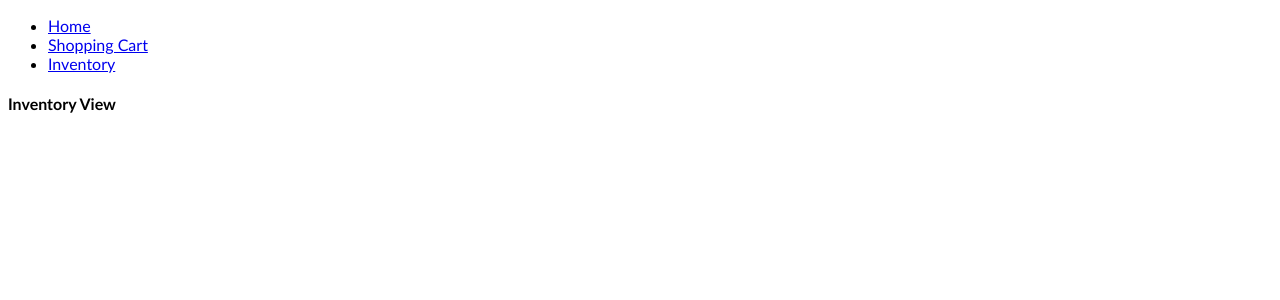
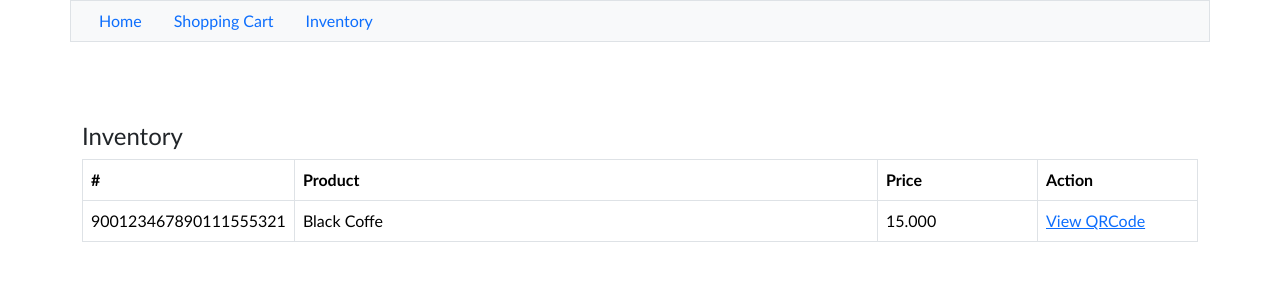
Before and after one commit to qaiserlab/qrcart, a Next.js app: page /inventory in a window 1280 px wide. Shown: the top 300 px of the page. Built offline with nearby package versions, Linux system fonts and the light colour scheme.

Commit message:
feat(inventory): appearance

```diff
--- a/package.json
+++ b/package.json
@@ -9,11 +9,13 @@
     "lint": "next lint"
   },
   "dependencies": {
+    "bootstrap": "^5.3.3",
     "next": "14.2.4",
     "qr-creator": "^1.0.0",
     "qr-scanner": "^1.4.2",
     "react": "^18",
-    "react-dom": "^18"
+    "react-dom": "^18",
+    "reactstrap": "^9.2.2"
   },
   "devDependencies": {
     "@types/node": "^20",
--- a/src/app/layout.tsx
+++ b/src/app/layout.tsx
@@ -1,5 +1,8 @@
+import 'bootstrap/dist/css/bootstrap.min.css'
+
 import "@/styles/main.css"
 import MenuWidget from "@/widgets/MenuWidget"
+import { Col, Container, Row } from 'reactstrap'
 
 export default function AppLayout({
   children,
@@ -9,11 +12,18 @@ export default function AppLayout({
   return (
     <html>
       <body>
-        <section>
-          <MenuWidget />
-
-          {children}
-        </section>
+        <Container>
+          <Row>
+            <Col className="bg-light border">
+              <MenuWidget />
+            </Col>
+          </Row>
+          <Row>
+            <Col style={{ marginTop: 80 }}>
+              {children}
+            </Col>
+          </Row>
+        </Container>
       </body>
     </html>
 
--- a/src/views/InventoryView.tsx
+++ b/src/views/InventoryView.tsx
@@ -1,9 +1,31 @@
 "use client"
+
+import { Table } from "reactstrap"
 
 export default function InventoryView() {
   return (
     <section>
-      <h4>Inventory View</h4>
+      <h4>Inventory</h4>
+      <Table bordered>
+        <thead>
+          <tr>
+            <th style={{ width: 200}}>#</th>
+            <th>Product</th>
+            <th style={{ width: 160}}>Price</th>
+            <th style={{ width: 160}}>Action</th>
+          </tr>
+        </thead>
+        <tbody>
+          <tr>
+            <td>900123467890111555321</td>
+            <td>Black Coffe</td>
+            <td>15.000</td>
+            <td>
+              <a href="javascript:">View QRCode</a>
+            </td>
+          </tr>
+        </tbody>
+      </Table>
     </section>
   )
 }
--- a/src/widgets/MenuWidget.tsx
+++ b/src/widgets/MenuWidget.tsx
@@ -1,27 +1,27 @@
 "use client"
 
-import Link from "next/link"
+import { Nav, NavItem, NavLink } from "reactstrap"
 
 export default function MenuWidget() {
   return (
-    <nav>
-      <ul>
-        <li>
-          <Link href="/">
+    <section>
+      <Nav>
+        <NavItem>
+          <NavLink href="/">
             Home
-          </Link>
-        </li>
-        <li>
-          <Link href="/shopping-cart">
+          </NavLink>
+        </NavItem>
+        <NavItem>
+          <NavLink href="/shopping-cart">
             Shopping Cart
-          </Link>
-        </li>
-        <li>
-          <Link href="/inventory">
+          </NavLink>
+        </NavItem>
+        <NavItem>
+          <NavLink href="/inventory">
             Inventory
-          </Link>
-        </li>
-      </ul>
-    </nav>
+          </NavLink>
+        </NavItem>
+      </Nav>
+    </section>
   )
 }
```
Also changed, not shown: 1 other file (tests, documents, lock files or other folders).
